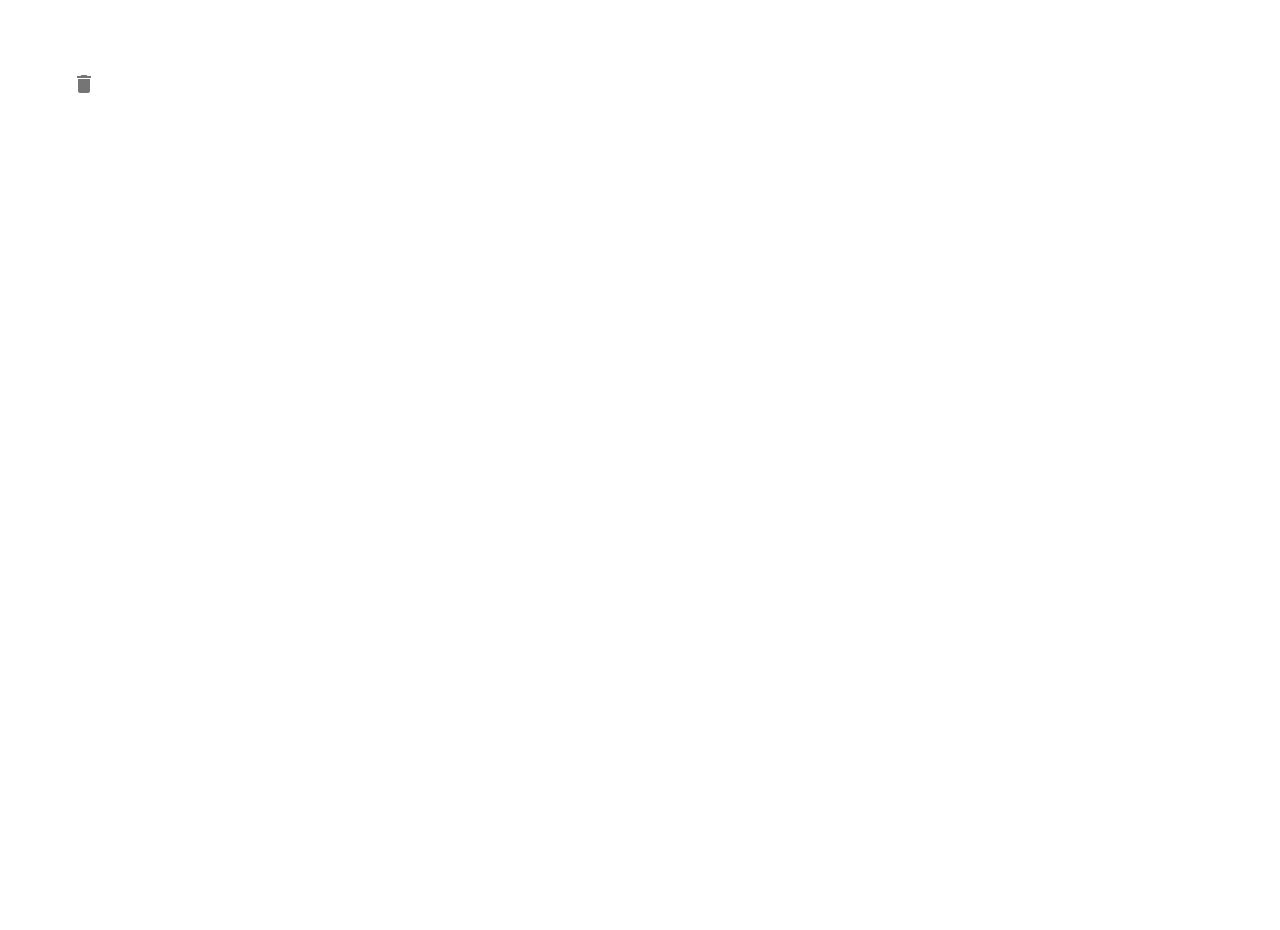
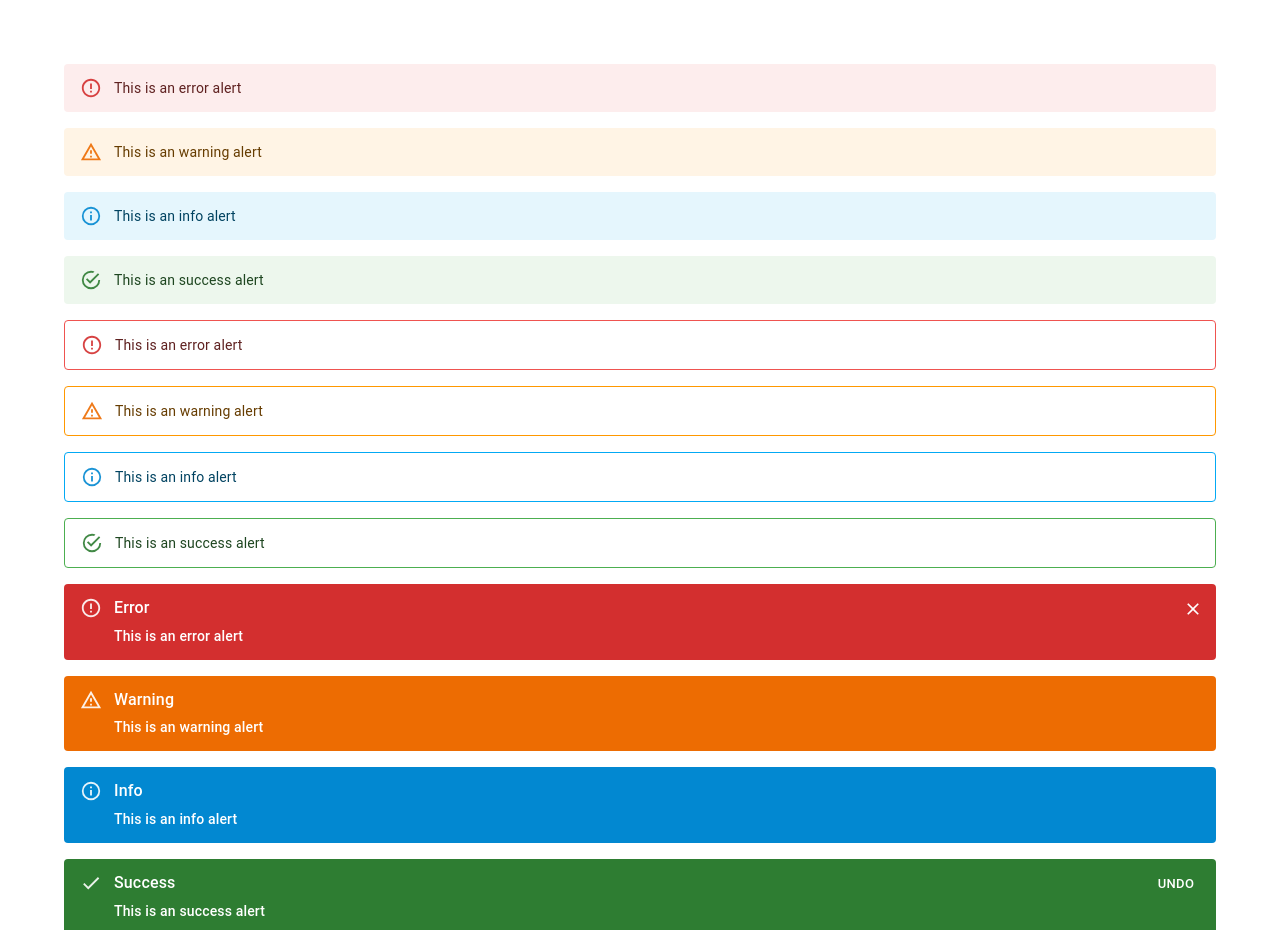
Before and after one commit to Zyar3k/material-ui_training, a React (Create React App) app: page / in a window 1280 px wide. Shown: the top 930 px of the page. Before the commit the page ends 800 px from the top, so only its background shows below. Built offline with nearby package versions, Linux system fonts and the light colour scheme.

Commit message:
Mui alert

```diff
--- a/src/App.tsx
+++ b/src/App.tsx
@@ -1,8 +1,11 @@
 import "./App.css";
+import MuiAlert from "./components/MuiAlert";
+import MuiSnackbar from "./components/MuiSnackbar";
+import MuiTable from "./components/MuiTable";
 // import MuiAvatar from "./components/MuiAvatar";
 // import MuiBadge from "./components/MuiBadge";
 // import MuiChip from "./components/MuiChip";
-import MuiTooltip from "./components/MuiTooltip";
+// import MuiTooltip from "./components/MuiTooltip";
 // import MuiList from "./components/MuiList";
 // import MuiBottomNavigation from "./components/MuiBottomNavigation";
 // import MuiDrawer from "./components/MuiDrawer";
@@ -50,7 +53,10 @@ function App() {
       {/* <MuiBottomNavigation /> */}
       {/* <MuiList /> */}
       {/* <MuiChip /> */}
-      <MuiTooltip />
+      {/* <MuiTooltip /> */}
+      {/* <MuiTable /> */}
+      <MuiAlert />
+      <MuiSnackbar />
     </div>
   );
 }
--- /dev/null
+++ b/src/components/MuiAlert.tsx
@@ -0,0 +1,58 @@
+import { Alert, AlertTitle, Stack, Button } from "@mui/material";
+import CheckIcon from "@mui/icons-material/Check";
+
+const MuiAlert = () => {
+  return (
+    <Stack spacing={2}>
+      <Alert severity="error">This is an error alert</Alert>
+      <Alert severity="warning">This is an warning alert</Alert>
+      <Alert severity="info">This is an info alert</Alert>
+      <Alert severity="success">This is an success alert</Alert>
+
+      <Alert variant="outlined" severity="error">
+        This is an error alert
+      </Alert>
+      <Alert variant="outlined" severity="warning">
+        This is an warning alert
+      </Alert>
+      <Alert variant="outlined" severity="info">
+        This is an info alert
+      </Alert>
+      <Alert variant="outlined" severity="success">
+        This is an success alert
+      </Alert>
+
+      <Alert
+        variant="filled"
+        severity="error"
+        onClose={() => alert("Close alert")}
+      >
+        <AlertTitle>Error</AlertTitle>
+        This is an error alert
+      </Alert>
+      <Alert variant="filled" severity="warning">
+        <AlertTitle>Warning</AlertTitle>
+        This is an warning alert
+      </Alert>
+      <Alert variant="filled" severity="info">
+        <AlertTitle>Info</AlertTitle>
+        This is an info alert
+      </Alert>
+      <Alert
+        variant="filled"
+        severity="success"
+        icon={<CheckIcon fontSize="inherit" />}
+        action={
+          <Button size="small" color="inherit">
+            UNDO
+          </Button>
+        }
+      >
+        <AlertTitle>Success</AlertTitle>
+        This is an success alert
+      </Alert>
+    </Stack>
+  );
+};
+
+export default MuiAlert;
--- /dev/null
+++ b/src/components/MuiSnackbar.tsx
@@ -0,0 +1,7 @@
+import React from "react";
+
+const MuiSnackbar = () => {
+  return <div>MuiSnackbar</div>;
+};
+
+export default MuiSnackbar;
--- /dev/null
+++ b/src/components/MuiTable.tsx
@@ -0,0 +1,125 @@
+import {
+  TableContainer,
+  Table,
+  TableHead,
+  TableBody,
+  TableRow,
+  TableCell,
+  Paper,
+} from "@mui/material";
+
+const MuiTable = () => {
+  return (
+    <TableContainer component={Paper} sx={{ maxHeight: "300px" }}>
+      <Table aria-label="simple table" stickyHeader>
+        <TableHead>
+          <TableRow>
+            <TableCell>Id</TableCell>
+            <TableCell>First name</TableCell>
+            <TableCell>Last Name</TableCell>
+            <TableCell align="center">Email</TableCell>
+          </TableRow>
+        </TableHead>
+        <TableBody>
+          {tableData.map((row) => (
+            <TableRow
+              key={row.id}
+              sx={{ "&:last-child td, &:last-child th": { border: 0 } }}
+            >
+              <TableCell>{row.id}</TableCell>
+              <TableCell>{row.first_name}</TableCell>
+              <TableCell>{row.last_name}</TableCell>
+              <TableCell align="center">{row.email}</TableCell>
+            </TableRow>
+          ))}
+        </TableBody>
+      </Table>
+    </TableContainer>
+  );
+};
+
+export default MuiTable;
+
+// https://mockaroo.com/
+const tableData = [
+  {
+    id: 1,
+    first_name: "Jayson",
+    last_name: "Kippie",
+    email: "jkippie0@google.com.br",
+    gender: "Male",
+    ip_address: "234.244.28.88",
+  },
+  {
+    id: 2,
+    first_name: "Zebedee",
+    last_name: "Persich",
+    email: "zpersich1@un.org",
+    gender: "Male",
+    ip_address: "235.53.236.95",
+  },
+  {
+    id: 3,
+    first_name: "Hansiain",
+    last_name: "Paling",
+    email: "hpaling2@livejournal.com",
+    gender: "Male",
+    ip_address: "30.220.213.77",
+  },
+  {
+    id: 4,
+    first_name: "Igor",
+    last_name: "Poole",
+    email: "ipoole3@huffingtonpost.com",
+    gender: "Male",
+    ip_address: "173.92.205.65",
+  },
+  {
+    id: 5,
+    first_name: "Griff",
+    last_name: "Coogan",
+    email: "gcoogan4@youtu.be",
+    gender: "Male",
+    ip_address: "111.39.223.29",
+  },
+  {
+    id: 6,
+    first_name: "Stacy",
+    last_name: "Helliar",
+    email: "shelliar5@tripod.com",
+    gender: "Male",
+    ip_address: "21.242.202.130",
+  },
+  {
+    id: 7,
+    first_name: "Barbi",
+    last_name: "Brimilcome",
+    email: "bbrimilcome6@noaa.gov",
+    gender: "Female",
+    ip_address: "8.194.23.1",
+  },
+  {
+    id: 8,
+    first_name: "Sella",
+    last_name: "Lievesley",
+    email: "slievesley7@fema.gov",
+    gender: "Non-binary",
+    ip_address: "187.246.51.20",
+  },
+  {
+    id: 9,
+    first_name: "Fay",
+    last_name: "Lammie",
+    email: "flammie8@wunderground.com",
+    gender: "Female",
+    ip_address: "18.167.94.242",
+  },
+  {
+    id: 10,
+    first_name: "Tyrus",
+    last_name: "Gartenfeld",
+    email: "tgartenfeld9@plala.or.jp",
+    gender: "Male",
+    ip_address: "79.23.153.56",
+  },
+];
```
